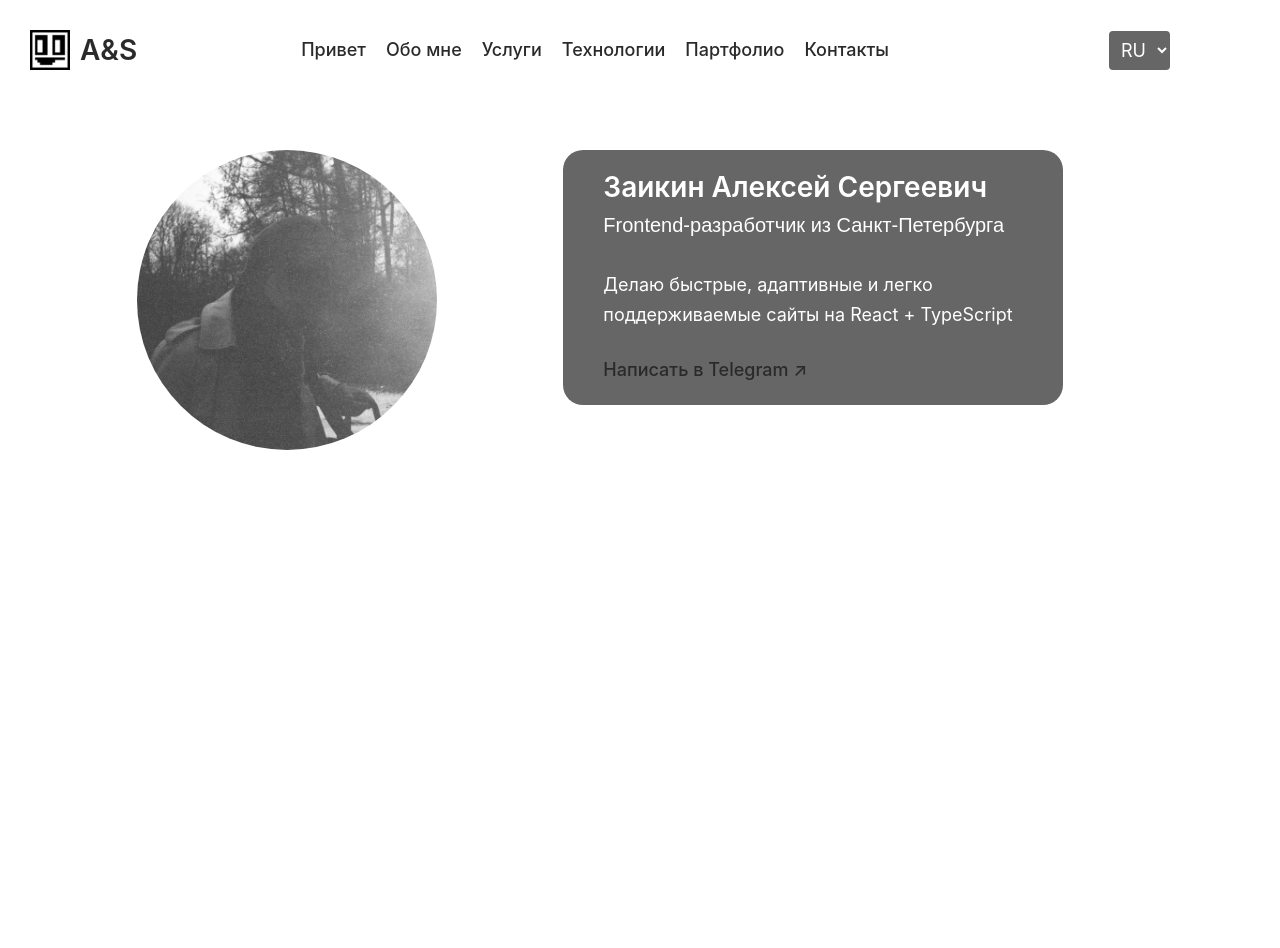
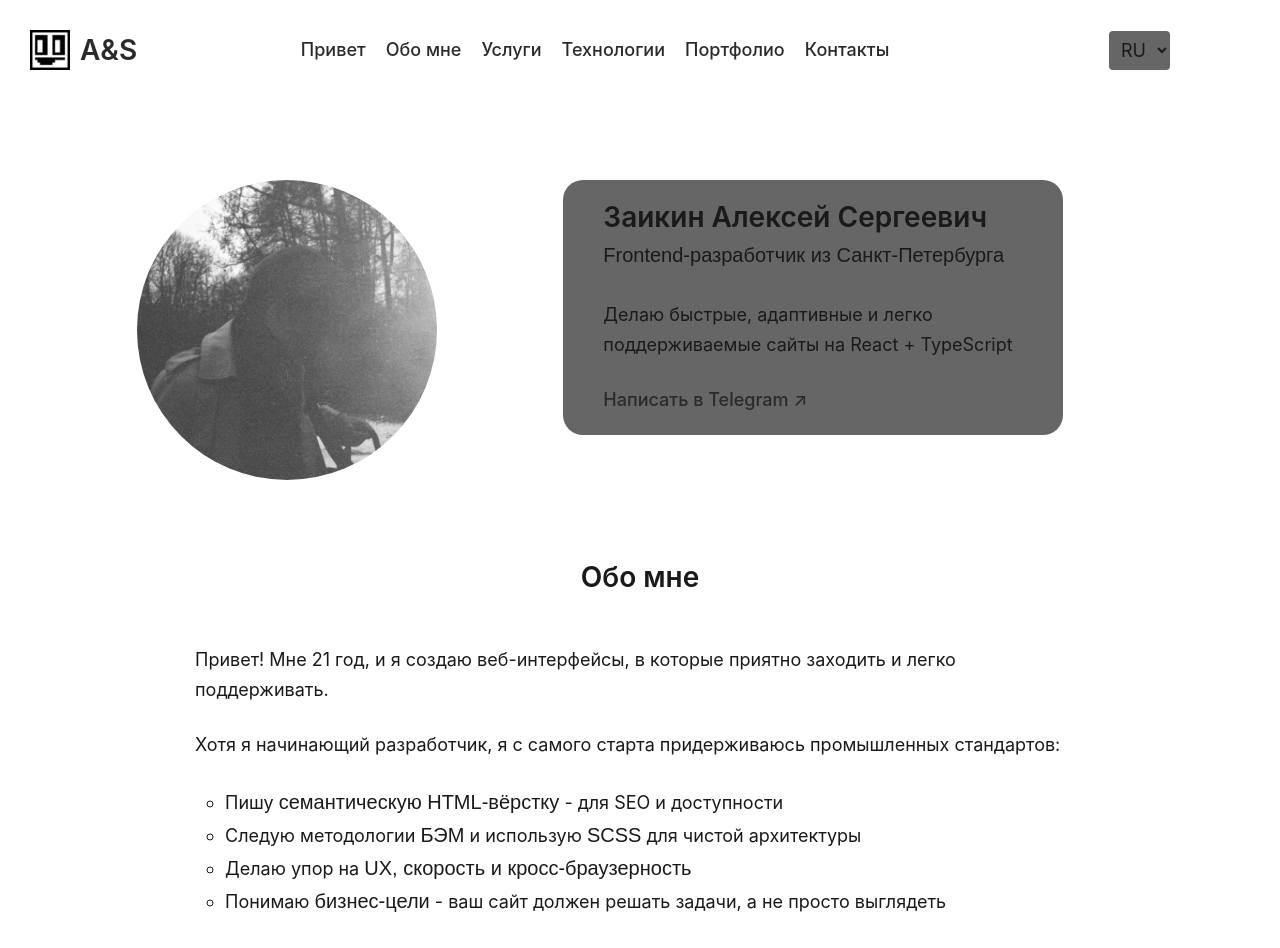
Before and after one commit to zaikinale/my-visit-card.io, a React (Vite) app: page / in a window 1280 px wide. Before the commit the page ends 800 px from the top, so only its background shows below. Built offline with nearby package versions, Linux system fonts and the light colour scheme.

Commit message:
added section and component about

```diff
--- a/src/App.jsx
+++ b/src/App.jsx
@@ -2,6 +2,7 @@ import { useState } from 'react'
 import './App.css'
 import Header from './components/Header.jsx'
 import Hero from './components/Hero.jsx'
+import About from './components/About.jsx'
 
 function App() {
   const [count, setCount] = useState(0)
@@ -10,6 +11,7 @@ function App() {
     <>
         <Header />
         <Hero />
+        <About />
     </>
   )
 }
--- /dev/null
+++ b/src/assets/styles/about.scss
@@ -0,0 +1,24 @@
+.about {
+  margin-top: 50px;
+
+  .container {
+    width: 950px;
+    margin: 0 auto;
+
+
+  }
+
+  .container >* {
+    text-align: start;
+  }
+}
+
+.about__list {
+  padding: 0 30px;
+}
+
+.about__item {
+  list-style: circle;
+  text-align: start;
+  margin-right: 10px;
+}
--- a/src/assets/styles/header.scss
+++ b/src/assets/styles/header.scss
@@ -1,5 +1,7 @@
 .header {
   //margin: 20px;
+  position: sticky;
+  top: 0;
 }
 
 .container {
--- a/src/assets/styles/hero.scss
+++ b/src/assets/styles/hero.scss
@@ -1,3 +1,7 @@
+.hero {
+  margin-top: 50px;
+}
+
 .hero__img {
   width: 300px;
   height: 300px;
--- a/src/assets/styles/main.scss
+++ b/src/assets/styles/main.scss
@@ -20,6 +20,10 @@
 
 .aic {
   align-items: center;
+}
+
+.ais {
+  align-items: start;
 }
 
 .jcc {
--- a/src/components/About.jsx
+++ b/src/components/About.jsx
@@ -0,0 +1,20 @@
+import '../assets/styles/main.scss'
+import '../assets/styles/about.scss'
+
+export default function About() {
+    return (
+        <section id="about" className="about">
+            <h2 className="about__title">Обо мне</h2>
+            <div className="container df fdc ais g10">
+                <p className="about__subtitle">Привет! Мне 21 год, и я создаю веб-интерфейсы, в которые приятно заходить и легко поддерживать.</p>
+                <p className="about__text">Хотя я начинающий разработчик, я с самого старта придерживаюсь промышленных стандартов:</p>
+                <ul className="about__list">
+                    <li className="about__item">Пишу <strong>семантическую HTML-вёрстку</strong> - для SEO и доступности</li>
+                    <li className="about__item">Следую методологии <strong>БЭМ</strong> и использую <strong>SCSS</strong> для чистой архитектуры</li>
+                    <li className="about__item">Делаю упор на <strong>UX, скорость и кросс-браузерность</strong></li>
+                    <li className="about__item">Понимаю <strong>бизнес-цели</strong> - ваш сайт должен решать задачи, а не просто выглядеть</li>
+                </ul>
+            </div>
+        </section>
+    )
+}
--- a/src/components/Header.jsx
+++ b/src/components/Header.jsx
@@ -18,7 +18,7 @@ export default function Header () {
                         <li className="header__item"><a href="#about" className="header__link">Обо мне</a></li>
                         <li className="header__item"><a href="#services" className="header__link">Услуги</a></li>
                         <li className="header__item"><a href="#technologies" className="header__link">Технологии</a></li>
-                        <li className="header__item"><a href="#portfolio" className="header__link">Партфолио</a></li>
+                        <li className="header__item"><a href="#portfolio" className="header__link">Портфолио</a></li>
                         <li className="header__item"><a href="#contacts" className="header__link">Контакты</a></li>
                     </ul>
                 </nav>
--- a/src/index.css
+++ b/src/index.css
@@ -43,7 +43,7 @@ li,
 }
 
 body {
-    color: var(--color-bg);
+    color: var(--color-text);
     background-color: var(--color-bg);
     font-size: 1.125rem;
     font-weight: 400;
```
